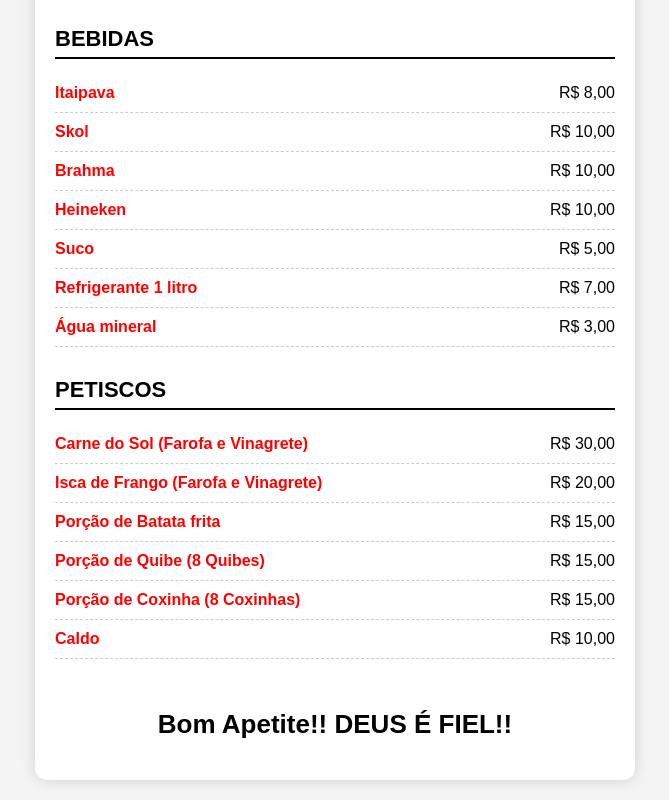
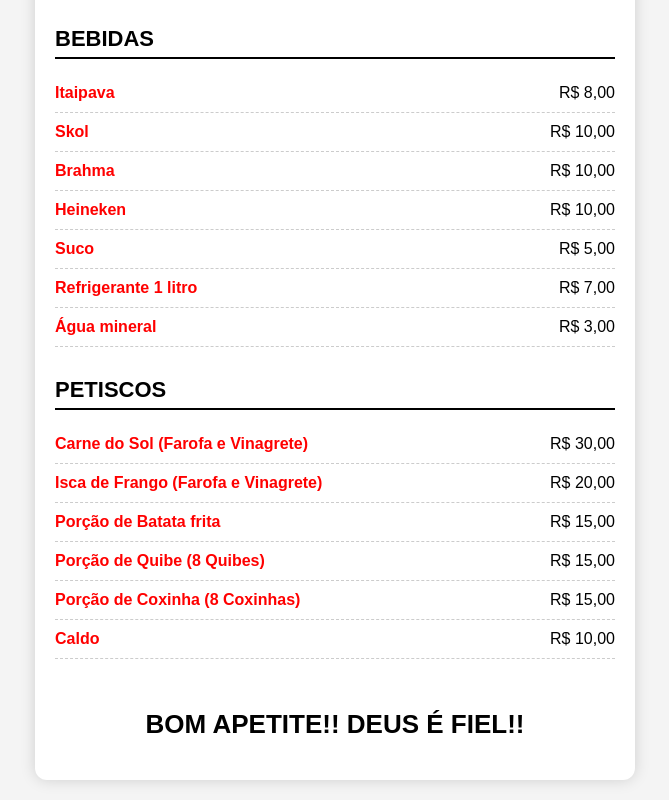
Before and after one commit to Nyaztho/Cardapio, a plain HTML site: page index.html in a window 1280 px wide. Shown: the part 351-1151 px from the top of the page, without its empty margins (305-974 px from the left). Drawn offline with Linux system fonts and the light colour scheme.

Commit message:
Atualizar o index.html

```diff
--- a/index.html
+++ b/index.html
@@ -216,7 +216,7 @@
         </ul>
 
         <div class="footer">
-            Bom Apetite!! DEUS É FIEL!!
+            BOM APETITE!! DEUS É FIEL!!
         </div>
     </div>
 
```
